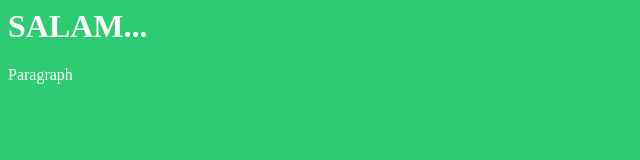
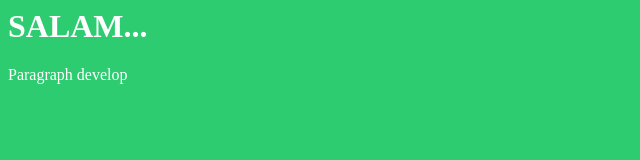
Before and after one commit to issameljohri/test, a plain HTML site: page index.html in a window 1280 px wide. Shown: the full height of the page, 0-640 px from the left. Drawn offline with Linux system fonts and the light colour scheme.

Commit message:
new local branch develop

```diff
--- a/index.html
+++ b/index.html
@@ -13,7 +13,7 @@ body {
 <body>
 <h1>SALAM...</h1>
 <div>
-    <p>Paragraph</p>
+    <p>Paragraph develop</p>
 </div>
 </body>
 </html>
```
